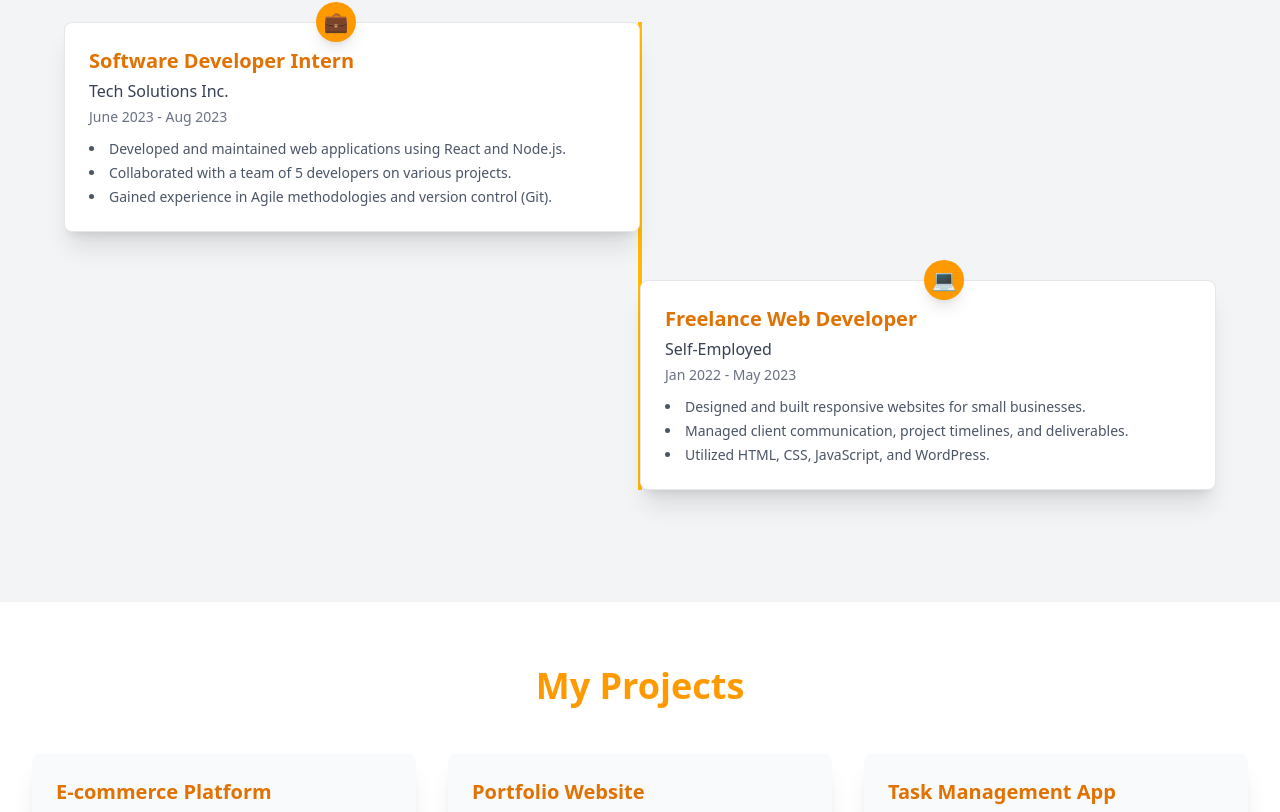
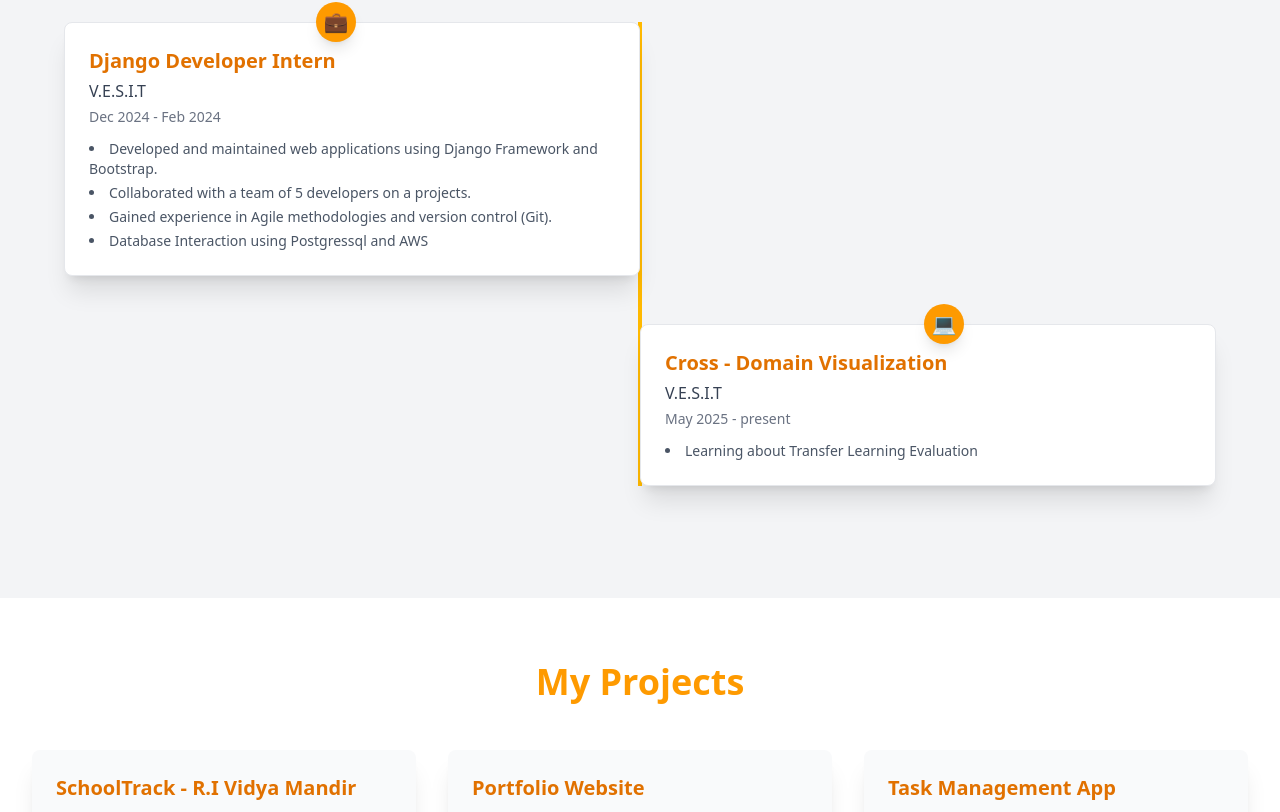
Before and after one commit to Sanjay-Aski/Profile, a React (Vite) app: page / in a window 1280 px wide. Shown: the part 2502-3314 px from the top of the page. Built offline with nearby package versions, Linux system fonts and the light colour scheme.

Commit message:
Work_Experience Edited

```diff
--- a/package.json
+++ b/package.json
@@ -8,7 +8,7 @@
     "predeploy": "npm run build",
     "deploy": "gh-pages -d dist",
     "dev": "vite",
-    "build": "vite build",
+    "build": "vite build && xcopy /Y .nojekyll dist\\",
     "lint": "eslint .",
     "preview": "vite preview"
   },
--- a/src/Components/Projects.jsx
+++ b/src/Components/Projects.jsx
@@ -3,8 +3,8 @@ import React from 'react';
 const projectData = [
   {
     id: 1,
-    title: "E-commerce Platform",
-    description: "A full-featured e-commerce website with product listings, cart functionality, and user authentication. Built with MERN stack.",
+    title: "SchoolTrack - R.I Vidya Mandir",
+    description: "It is the second Year Field Project , We build a Parent Teacher communication ,which help parent To track the student progress",
     technologies: ["React", "Node.js", "Express", "MongoDB", "Tailwind CSS"],
     liveLink: "#",
     repoLink: "#"
--- a/src/Components/Skills.jsx
+++ b/src/Components/Skills.jsx
@@ -96,7 +96,7 @@ const skillsData = [
   {
     id: 10,
     skillName: "Problem Solving",
-    imageSrc: "Images/S kills/Graphs.png",
+    imageSrc: "Images/Skills/Graphs.png",
     description: "Developing efficient solutions using algorithms and data structures to tackle coding problems and challenges.",
     learningSource: "LeetCode and CodeForces.",
     reasonForLearning: "To improve logical thinking and prepare for technical interviews.",
--- a/src/Components/WorkExperience.jsx
+++ b/src/Components/WorkExperience.jsx
@@ -3,25 +3,25 @@ import React from 'react';
 const experiences = [
   {
     id: 1,
-    role: "Software Developer Intern",
-    company: "Tech Solutions Inc.",
-    duration: "June 2023 - Aug 2023",
+    role: "Django Developer Intern",
+    company: "V.E.S.I.T",
+    duration: "Dec 2024 - Feb 2024",
     details: [
-      "Developed and maintained web applications using React and Node.js.",
-      "Collaborated with a team of 5 developers on various projects.",
-      "Gained experience in Agile methodologies and version control (Git)."
+      "Developed and maintained web applications using Django Framework and Bootstrap.",
+      "Collaborated with a team of 5 developers on a projects.",
+      "Gained experience in Agile methodologies and version control (Git).",
+      "Database Interaction using Postgressql and AWS"
     ],
-    icon: "💼" // Example icon
+    icon: "💼"
   },
   {
     id: 2,
-    role: "Freelance Web Developer",
-    company: "Self-Employed",
-    duration: "Jan 2022 - May 2023",
+    role: "Cross - Domain Visualization",
+    company: "V.E.S.I.T",
+    duration: "May 2025 - present",
     details: [
-      "Designed and built responsive websites for small businesses.",
-      "Managed client communication, project timelines, and deliverables.",
-      "Utilized HTML, CSS, JavaScript, and WordPress."
+      "Learning about Transfer Learning Evaluation",
+
     ],
     icon: "💻"
   }
```
